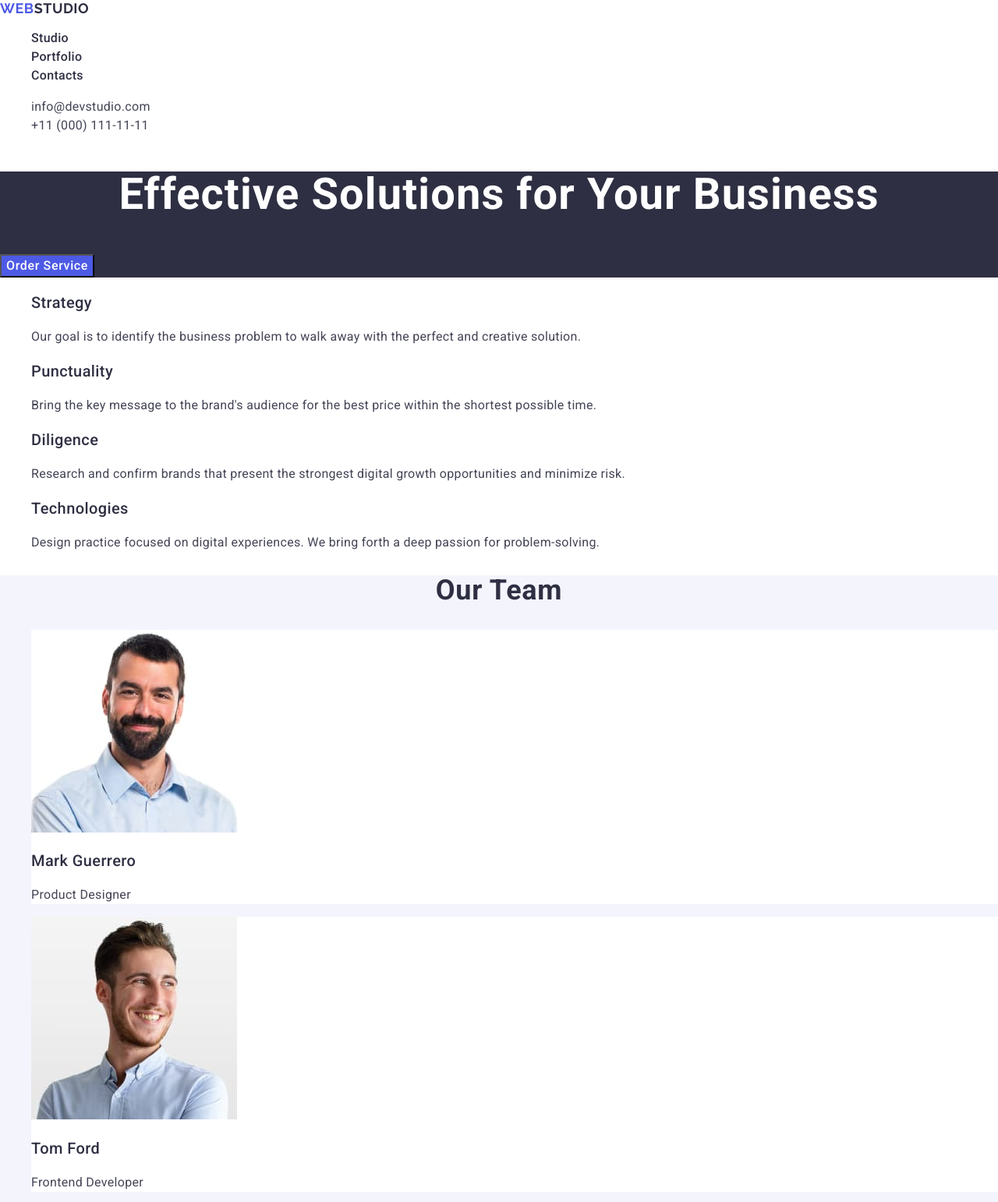
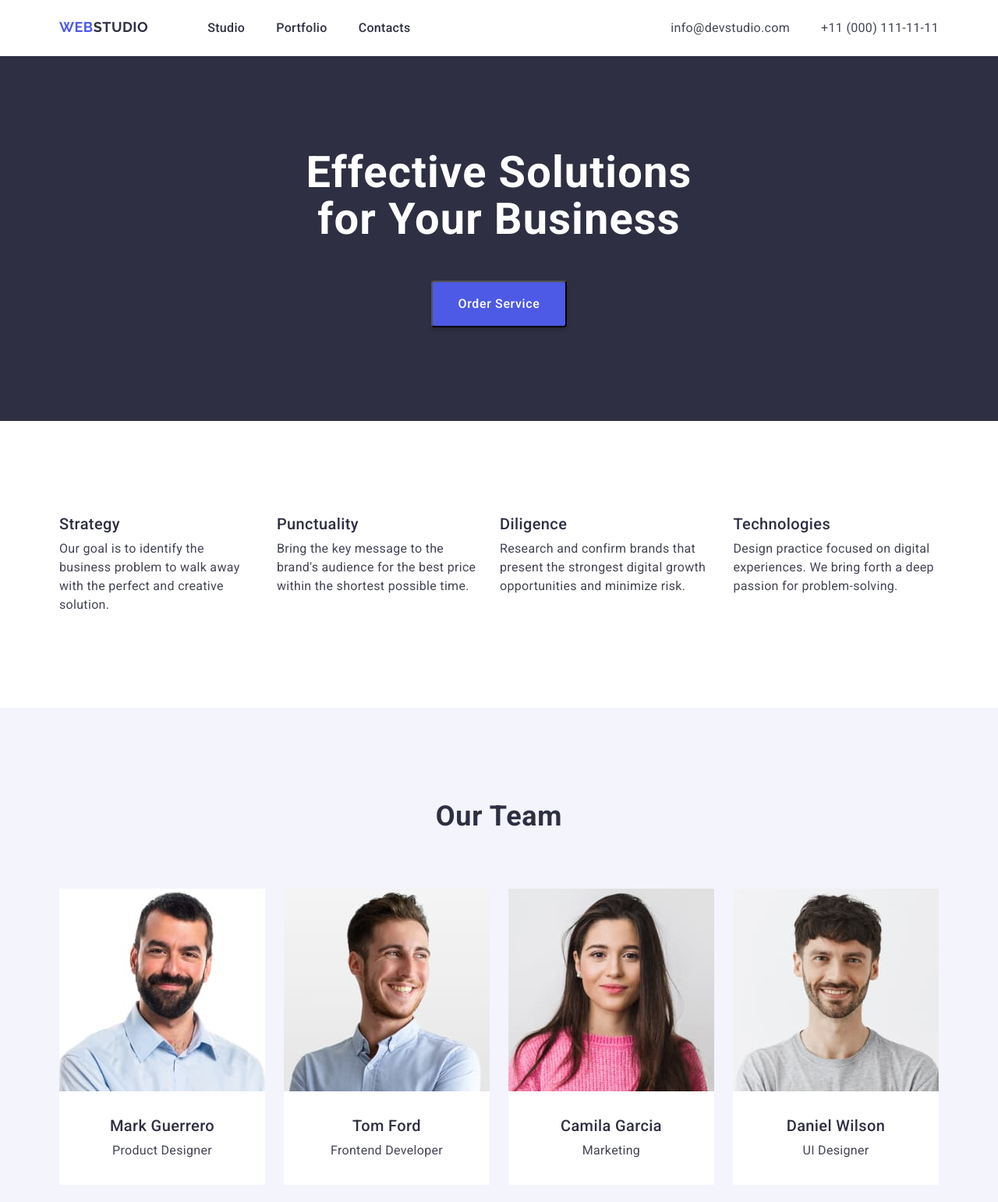
Before and after one commit to Viktoria83/goit-markup-hw-03, a plain HTML site: page index.html in a window 1280 px wide. Shown: the top 1542 px of the page at 78% size. Drawn offline with nearby package versions, Linux system fonts and the light colour scheme.

Commit message:
input hw

```diff
--- a/css/styles.css
+++ b/css/styles.css
@@ -1,9 +1,59 @@
+h1,
+h2,
+h3,
+h4,
+h5,
+h6,
+p {
+    margin-top: 0;
+    margin-bottom: 0;
+}
+
+ul,
+ol {
+    margin-top: 0;
+    margin-bottom: 0;
+    padding-left: 0;
+}
+
+img {
+    display: block;
+    max-width: 100%;
+    height: auto;
+}
+
 .list {
     list-style-type: none;
 }
 
 .link {
     text-decoration: none;
+}
+
+.container {
+    width: 1158px;
+    margin-left: auto;
+    margin-right: auto;
+    padding-left: 15px;
+    padding-right: 15px;
+}
+
+.visually-hidden {
+    position: absolute;
+    width: 1px;
+    height: 1px;
+    margin: -1px;
+    border: 0;
+    padding: 0;
+    white-space: nowrap;
+    clip-path: inset(100%);
+    clip: rect(0 0 0 0);
+    overflow: hidden;
+}
+
+.section {
+    padding-top: 120px;
+    padding-bottom: 120px;
 }
 
 .button-hero {
@@ -16,6 +66,9 @@
     line-height: 1.5;
     letter-spacing: 0.04em;
     background-color: #4D5AE5;
+    padding: 16px 32px;
+    border-radius: 4px;
+    box-shadow: 0px 4px 4px 0px rgba(0, 0, 0, 0.15);
 }
 
 button:hover,
@@ -29,8 +82,36 @@ body {
     background-color: #FFFFFF;
 }
 
+nav {
+    display: flex;
+    padding-top: 24px;
+    padding-bottom: 24px;
+}
+
 .address {
     font-style: normal;
+}
+
+.address-list {
+    display: flex;
+    padding-top: 24px;
+    padding-bottom: 24px;
+    margin-left: auto;
+    column-gap: 40px;
+}
+
+.page-header-container {
+    display: flex;
+    justify-content: space-between;
+}
+
+.menu {
+    display: flex;
+    column-gap: 40px;
+}
+
+.logotype-header {
+    margin-right: 76px;
 }
 
 .logotype {
@@ -45,6 +126,11 @@ body {
 
 .logo-studio {
     color: #2E2F42;
+}
+
+.list-item {
+    display: flex;
+    margin-left: auto;
 }
 
 .menu-link {
@@ -76,6 +162,8 @@ body {
 
 .hero {
     background-color: #2E2F42;
+    text-align: center;
+
 }
 
 .hero-title {
@@ -84,7 +172,19 @@ body {
     font-weight: 700;
     line-height: 1.07;
     letter-spacing: 0.02em;
-    text-align: center;
+    width: 496px;
+    margin-left: auto;
+    margin-right: auto;
+    margin-bottom: 48px;
+}
+
+.benefits-list {
+    display: flex;
+    column-gap: 24px;
+}
+
+.benefits-list-item {
+    width: calc ((100% - 3*24px) / 4);
 }
 
 .benefits-title {
@@ -97,6 +197,7 @@ body {
     font-weight: 500;
     line-height: 1.2;
     letter-spacing: 0.02em;
+    margin-bottom: 8px;
 }
 
 .benefits-list-text {
@@ -118,10 +219,18 @@ body {
     letter-spacing: 0.02em;
     text-transform: capitalize;
     text-align: center;
+    margin-bottom: 72px;
+}
+
+.team-title-list {
+    display: flex;
+    column-gap: 24px;
 }
 
 .team-title-item {
     background-color: #FFFFFF;
+    width: calc ((100% - 3*24px) / 4);
+
 }
 .team-member-name {
     color: #2E2F42;
@@ -129,6 +238,9 @@ body {
     font-weight: 500;
     line-height: 1.2;
     letter-spacing: 0.02em;
+    margin-top: 32px;
+    margin-bottom: 8px;
+    text-align: center;
 }
 
 
@@ -137,6 +249,20 @@ body {
     font-size: 16px;
     line-height: 1.5;
     letter-spacing: 0.02em;
+    padding-bottom: 32px;
+    text-align: center;
+}
+
+.portfolio-list {
+    display: flex;
+    flex-wrap: wrap;
+    column-gap: 24px;
+    row-gap: 48px;
+}
+
+.portfolio-list-item {
+    width: calc ((100% - 2*24px) / 3);
+    border: 1px solid #E7E9FC;
 }
 
 .portfolio-title {
@@ -147,6 +273,7 @@ body {
     letter-spacing: 0.02em;
     text-transform: capitalize;
     text-align: center;
+    margin-bottom: 72px;
 }
 
 .portfolio-name {
@@ -155,6 +282,9 @@ body {
     font-weight: 500;
     line-height: 1.2;
     letter-spacing: 0.02em;
+    margin-top: 32px;
+    padding-left: 16px;
+    padding-right: 16px;
 }
 
 .portfolio-about {
@@ -162,6 +292,9 @@ body {
     font-size: 16px;
     line-height: 1.5;
     letter-spacing: 0.02em;
+    padding-bottom: 32px;
+    padding-left: 16px;
+    padding-right: 16px;
 }
 
 .footer-about {
@@ -177,4 +310,10 @@ body {
     font-size: 16px;
     line-height: 1.5;
     letter-spacing: 0.02em;
+    margin-top: 16px;
 }
+
+.footer-container {
+    padding-top: 100px;
+    padding-bottom: 100px;
+}
--- a/index.html
+++ b/index.html
@@ -20,8 +20,9 @@
   <body>
     <!-- Header Page -->
     <header>
+      <div class="container page-header-container">
         <nav>
-        <a class="logotype link" href="./index.html"
+          <a class="logotype link logotype-header" href="./index.html"
             >Web<span class="logo-studio">Studio</span></a
           >
           <ul class="menu list">
@@ -37,7 +38,7 @@
           </ul>
         </nav>
         <address class="address">
-        <ul class="list">
+          <ul class="address-list list">
             <li class="list-item">
               <a class="list-link link" href="mailto:info@devstudio.com"
                 >info@devstudio.com</a
@@ -50,24 +51,28 @@
             </li>
           </ul>
         </address>
+      </div>
     </header>
 
     <main>
       <!-- Hero Section -->
-      <section class="hero">
+      <section class="section hero">
+        <div class="container">
           <h1 class="hero-title">Effective Solutions for Your Business</h1>
           <button type="button" class="button-hero">Order Service</button>
+        </div>
       </section>
 
       <!-- Benefits Section -->
-      <section class="benefits">
-        <h2 class="benefits-title" hidden>Benefits</h2>
+      <section class="section benefits">
+        <div class="container">
+          <h2 class="benefits-title visually-hidden">Benefits</h2>
           <ul class="benefits-list list">
             <li class="benefits-list-item">
               <h3 class="benefits-list-title">Strategy</h3>
               <p class="benefits-list-text">
-              Our goal is to identify the business problem to walk away with the
-              perfect and creative solution.
+                Our goal is to identify the business problem to walk away with
+                the perfect and creative solution.
               </p>
             </li>
             <li class="benefits-list-item">
@@ -92,10 +97,12 @@
               </p>
             </li>
           </ul>
+        </div>
       </section>
 
       <!-- Our Team Section -->
-      <section class="team">
+      <section class="section team">
+        <div class="container">
           <h2 class="team-title">Our Team</h2>
           <ul class="team-title-list list">
             <li class="team-title-item">
@@ -139,10 +146,12 @@
               <p class="team-position">UI Designer</p>
             </li>
           </ul>
+        </div>
       </section>
 
       <!-- Our Portfolio Section -->
-      <section class="portfolio">
+      <section class="section portfolio">
+        <div class="container">
           <h2 class="portfolio-title">Our Portfolio</h2>
           <ul class="portfolio-list list">
             <li class="portfolio-list-item">
@@ -206,17 +215,20 @@
               <p class="portfolio-about">Marketing</p>
             </li>
           </ul>
+        </div>
       </section>
     </main>
 
     <footer class="footer-about">
+      <div class="container footer-container">
         <a class="logotype link" href="./index.html"
           >Web<span class="logo-studio-footer">Studio</span></a
         >
         <p class="footer-text">
-        Increase the flow of customers and sales for your business with digital
-        marketing & growth solutions.
+          Increase the flow of customers and sales for your business with
+          digital marketing & growth solutions.
         </p>
+      </div>
     </footer>
   </body>
 </html>
```
Lines whose indentation alone changed are shown as unchanged.
